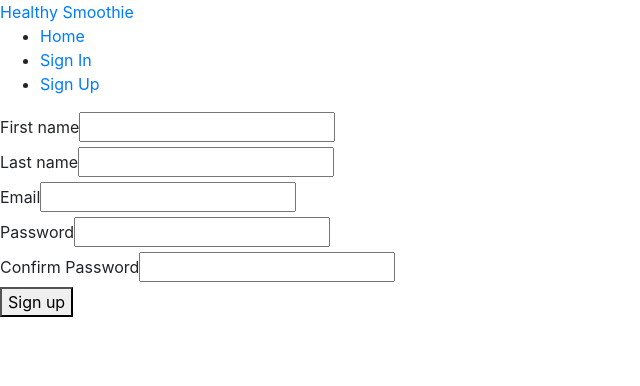
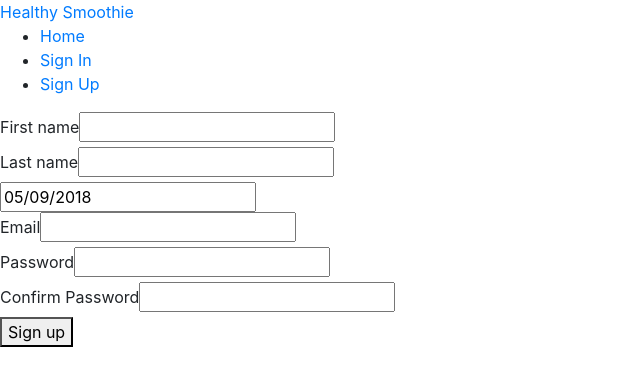
Before and after one commit to kheyro/smoothiz-client, a React app: page /signup in a window 1280 px wide. Shown: the top 386 px of the page, without its empty margins (0-640 px from the left). Built offline with nearby package versions, Linux system fonts and the light colour scheme.

Commit message:
[UP] add react-datepicker input field

```diff
--- a/src/containers/auth/Signup.js
+++ b/src/containers/auth/Signup.js
@@ -1,7 +1,11 @@
 import React, { Component } from 'react';
 import { connect } from 'react-redux';
+import DatePicker from 'react-datepicker';
+import moment from 'moment';
 import { signupUser } from '../../actions/authentication';
 import { FormValidator, FVDisplayError } from '../../../helpers/formValidator';
+
+import '../../../node_modules/react-datepicker/dist/react-datepicker.css';
 
 class Signup extends Component {
   constructor() {
@@ -10,6 +14,7 @@ class Signup extends Component {
       firstname: '',
       lastname: '',
       email: '',
+      birthday: moment(),
       password: '',
       passwordConfirm: '',
       form: {},
@@ -28,10 +33,17 @@ class Signup extends Component {
     }
   };
 
-  handleChange = e =>
-    this.setState({
-      [e.target.name]: e.target.value,
-    });
+  handleChange = e => {
+    if (Object.prototype.hasOwnProperty.call(e, '_isAMomentObject')) {
+      this.setState({
+        birthday: e,
+      });
+    } else {
+      this.setState({
+        [e.target.name]: e.target.value,
+      });
+    }
+  };
 
   renderAlert() {
     if (this.props.errorMessage) {
@@ -72,6 +84,13 @@ class Signup extends Component {
               value={this.state.lastname}
             />
             <FVDisplayError field={this.state.form.lastname} />
+          </div>
+          <div className="form-group">
+            <DatePicker
+              selected={this.state.birthday}
+              onChange={this.handleChange}
+              name="birthday"
+            />
           </div>
           <div className="form-group">
             <label htmlFor="email">Email</label>
```
